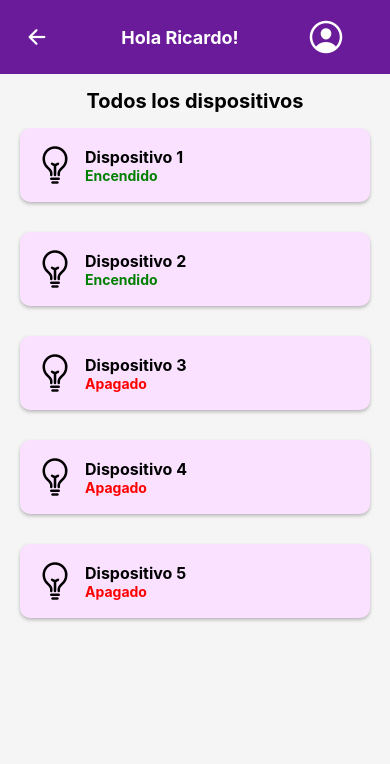
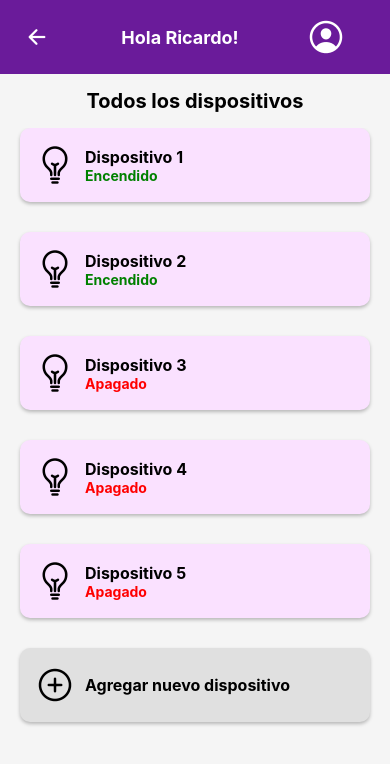
Before and after one commit to TheTanukiMDK/SmartLigth--Integradora-SM54, a React Native app: screen /Dispositivos in a window 390 px wide. Shown: the top 764 px of the page. Built offline with nearby package versions, Linux system fonts and the light colour scheme.

Commit message:
ajustes a dos vistas

```diff
--- a/views/AreasScreen.js
+++ b/views/AreasScreen.js
@@ -1,9 +1,19 @@
-import React from "react";
-import { View, Text, TouchableOpacity, StyleSheet, ImageBackground } from "react-native";
+import React, { useState } from "react";
+import { View, Text, TouchableOpacity, StyleSheet, ImageBackground, Modal, TextInput, Button } from "react-native";
 import { Ionicons } from "@expo/vector-icons";
 import { SafeAreaView } from "react-native-safe-area-context";
 
 const AreasScreen = ({navigation}) => {
+  const [modalVisible, setModalVisible] = useState(false);
+  const [areaName, setAreaName] = useState("");
+
+  const handleAddArea = () => {
+    // Aquí puedes manejar la lógica para agregar el área
+    console.log("Nombre del área:", areaName);
+    setModalVisible(false);
+    setAreaName("");
+  };
+
   return (
     <SafeAreaView style={styles.safeContainer}>
       <View style={styles.header}>
@@ -25,11 +35,31 @@ const AreasScreen = ({navigation}) => {
             <Ionicons name="bulb-outline" size={40} color="white" />
             <Text style={styles.areaText}>Dormitorio</Text>
           </TouchableOpacity>
-          <TouchableOpacity onPress={() => navigation.navigate("Vincular")} style={styles.addCard}>
+          <TouchableOpacity onPress={() => setModalVisible(true)} style={styles.addCard}>
             <Ionicons name="add-outline" size={40} color="#6A1B9A" />
           </TouchableOpacity>
         </View>
       </View>
+      <Modal
+        animationType="slide"
+        transparent={true}
+        visible={modalVisible}
+        onRequestClose={() => setModalVisible(false)}
+      >
+        <View style={styles.modalContainer}>
+          <View style={styles.modalView}>
+            <Text style={styles.modalTitle}>Agregar Área</Text>
+            <TextInput
+              style={styles.input}
+              placeholder="Nombre del área"
+              value={areaName}
+              onChangeText={setAreaName}
+            />
+            <Button title="Agregar" onPress={handleAddArea} />
+            <Button title="Cancelar" onPress={() => setModalVisible(false)} />
+          </View>
+        </View>
+      </Modal>
     </SafeAreaView>
   );
 };
@@ -45,6 +75,10 @@ const styles = StyleSheet.create({
   areaCard: { backgroundColor: "#6A1B9A", padding: 20, borderRadius: 10, alignItems: "center", flex: 1 },
   areaText: { color: "white", marginTop: 5 },
   addCard: { borderWidth: 2, borderColor: "#6A1B9A", padding: 20, borderRadius: 10, alignItems: "center", flex: 1, borderStyle: "dashed" },
+  modalContainer: { flex: 1, justifyContent: "center", alignItems: "center", backgroundColor: "rgba(0,0,0,0.5)" },
+  modalView: { width: 300, padding: 20, backgroundColor: "white", borderRadius: 10, alignItems: "center" },
+  modalTitle: { fontSize: 18, fontWeight: "bold", marginBottom: 10 },
+  input: { width: "100%", padding: 10, borderWidth: 1, borderColor: "#ccc", borderRadius: 5, marginBottom: 10 },
 });
 
 export default AreasScreen;
--- a/views/DispositivosScreen.js
+++ b/views/DispositivosScreen.js
@@ -39,6 +39,17 @@ const DispositivosScreen = ({ navigation }) => {
             </View>
           </TouchableOpacity>
         )}
+        ListFooterComponent={
+          <TouchableOpacity
+            style={[styles.card, styles.addCard]}
+            onPress={() => navigation.navigate("Vincular")}
+          >
+            <Ionicons name="add-circle-outline" size={40} color="black" />
+            <View style={styles.info}>
+              <Text style={styles.deviceName}>Agregar nuevo dispositivo</Text>
+            </View>
+          </TouchableOpacity>
+        }
       />
     </SafeAreaView>
   );
@@ -50,6 +61,7 @@ const styles = StyleSheet.create({
   greeting: { color: "white", fontSize: 18, fontWeight: "bold" },
   title: { fontSize: 20, fontWeight: "bold", textAlign: "center", marginVertical: 15 },
   card: { flexDirection: "row", backgroundColor: "#FAE1FF", padding: 15, borderRadius: 10, marginHorizontal: 20, marginBottom: 30, alignItems: "center", shadowColor: "#000", shadowOffset: { width: 0, height: 2 }, shadowOpacity: 0.25, shadowRadius: 3.84, elevation: 5 },
+  addCard: { backgroundColor: "#E0E0E0" },
   info: { marginLeft: 10 },
   deviceName: { fontSize: 16, fontWeight: "bold" },
   estado: { fontSize: 14, fontWeight: "bold" },
```
